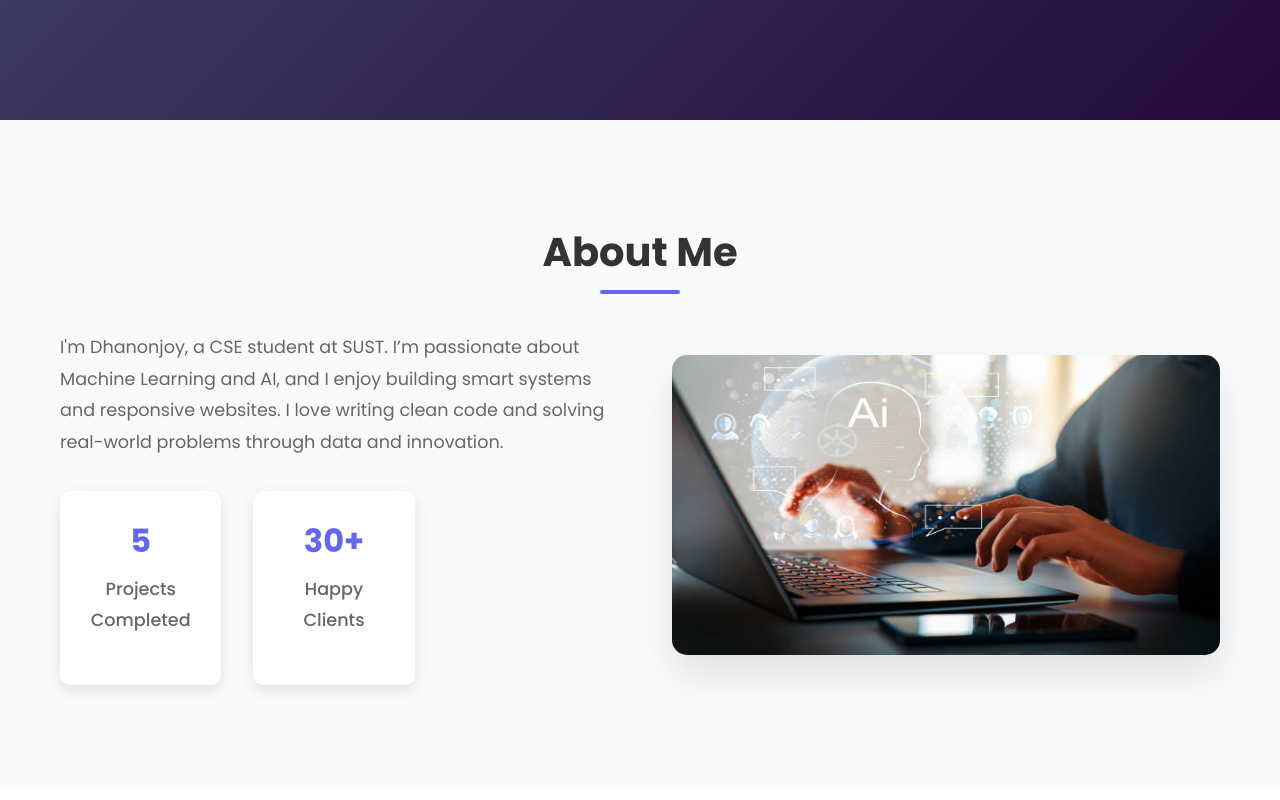
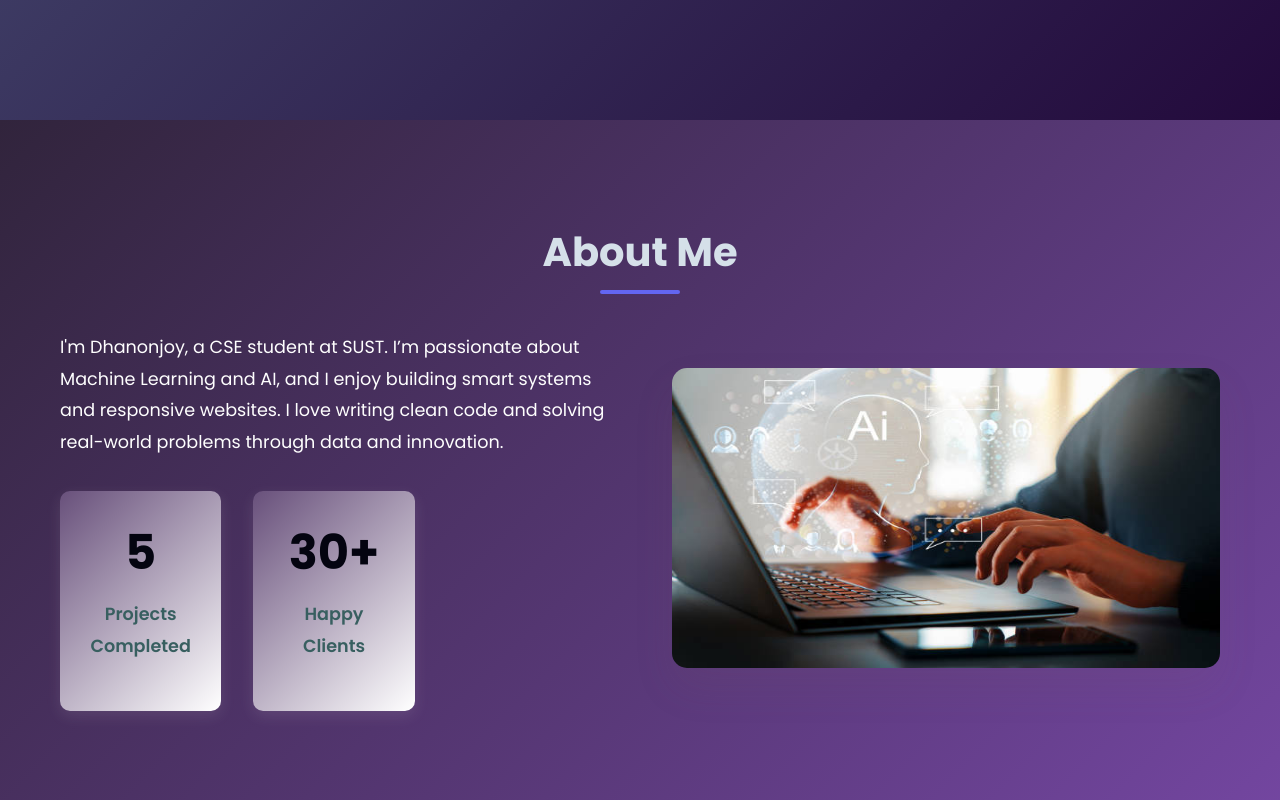
Before and after one commit to Dhanonjoy-2021331099/Portfolio, a plain HTML site: page index.html in a window 1280 px wide. Shown: the part 680-1480 px from the top of the page. Drawn offline with Linux system fonts and the light colour scheme.

Commit message:
modify about section.css

```diff
--- a/style.css
+++ b/style.css
@@ -242,9 +242,20 @@ body {
 }
 
 /* About Section */
+
+.section-title{
+    color: rgb(213, 224, 233);
+
+}
+.section-title:hover{
+    background: rgb(255, 241, 241);
+    color: #333;
+    transform: translateY(-2px);
+}
+
 .about {
     padding: 100px 0;
-    background: #f8fafc;
+    background: linear-gradient(135deg, #31243c 0%, #7346a0 100%);
 }
 
 .about-content {
@@ -257,7 +268,7 @@ body {
 .about-text p {
     font-size: 1.1rem;
     margin-bottom: 1.5rem;
-    color: #666;
+    color: #fefefe;
     line-height: 1.8;
 }
 
@@ -271,27 +282,27 @@ body {
 .stat {
     text-align: center;
     padding: 1.5rem;
-    background: white;
+    background: linear-gradient(135deg, #68507b 0%, #ffffff 100%);
     border-radius: 10px;
-    box-shadow: 0 5px 15px rgba(0, 0, 0, 0.1);
+    box-shadow: 0 5px 15px rgba(255, 250, 250, 0.1);
 }
 
 .stat h3 {
-    font-size: 2rem;
+    font-size: 3rem;
     font-weight: 700;
-    color: #6366f1;
+    color: #040410;
     margin-bottom: 0.5rem;
 }
 
 .stat p {
-    color: #666;
-    font-weight: 500;
+    color: #385f60;
+    font-weight: 600;
 }
 
 .about-image img {
     width: 100%;
     border-radius: 15px;
-    box-shadow: 0 20px 40px rgba(0, 0, 0, 0.1);
+    box-shadow: 0 20px 40px rgba(114, 84, 84, 0.1);
 }
 
 /* Skills Section */
```
